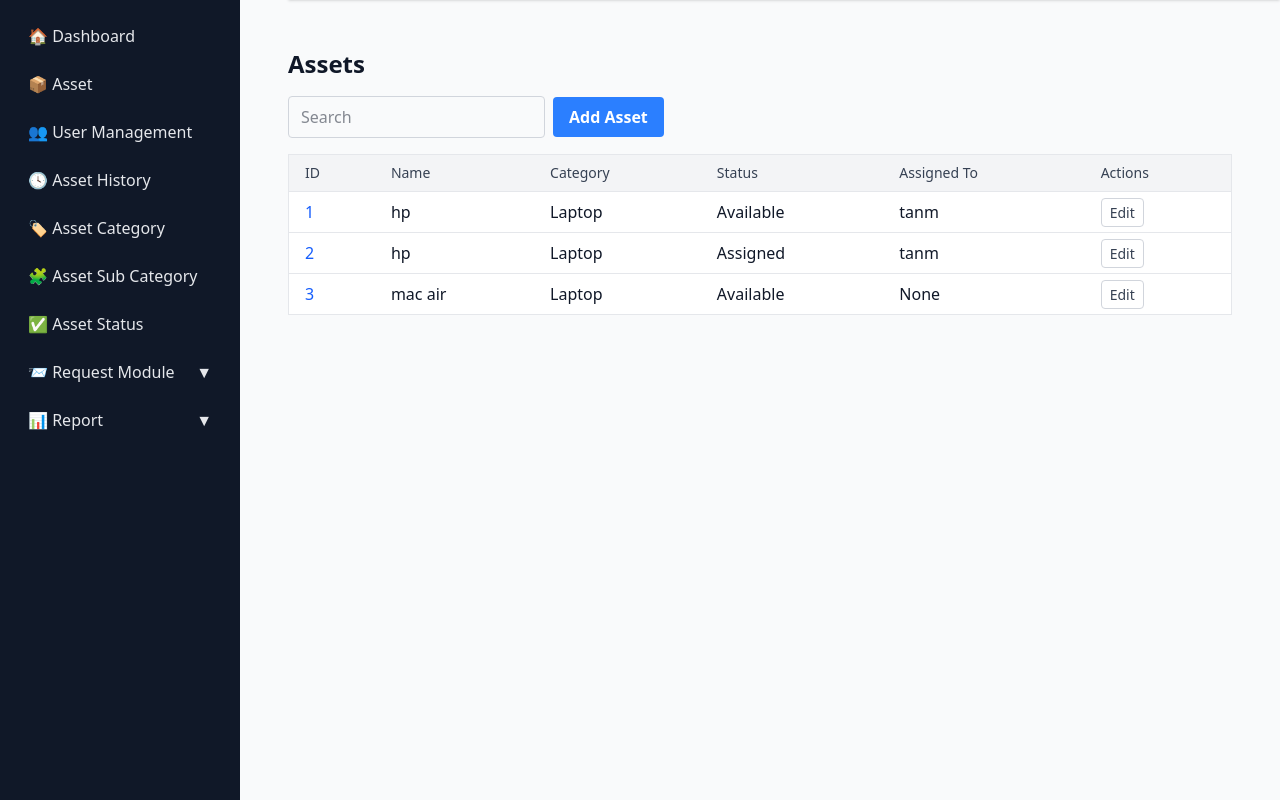
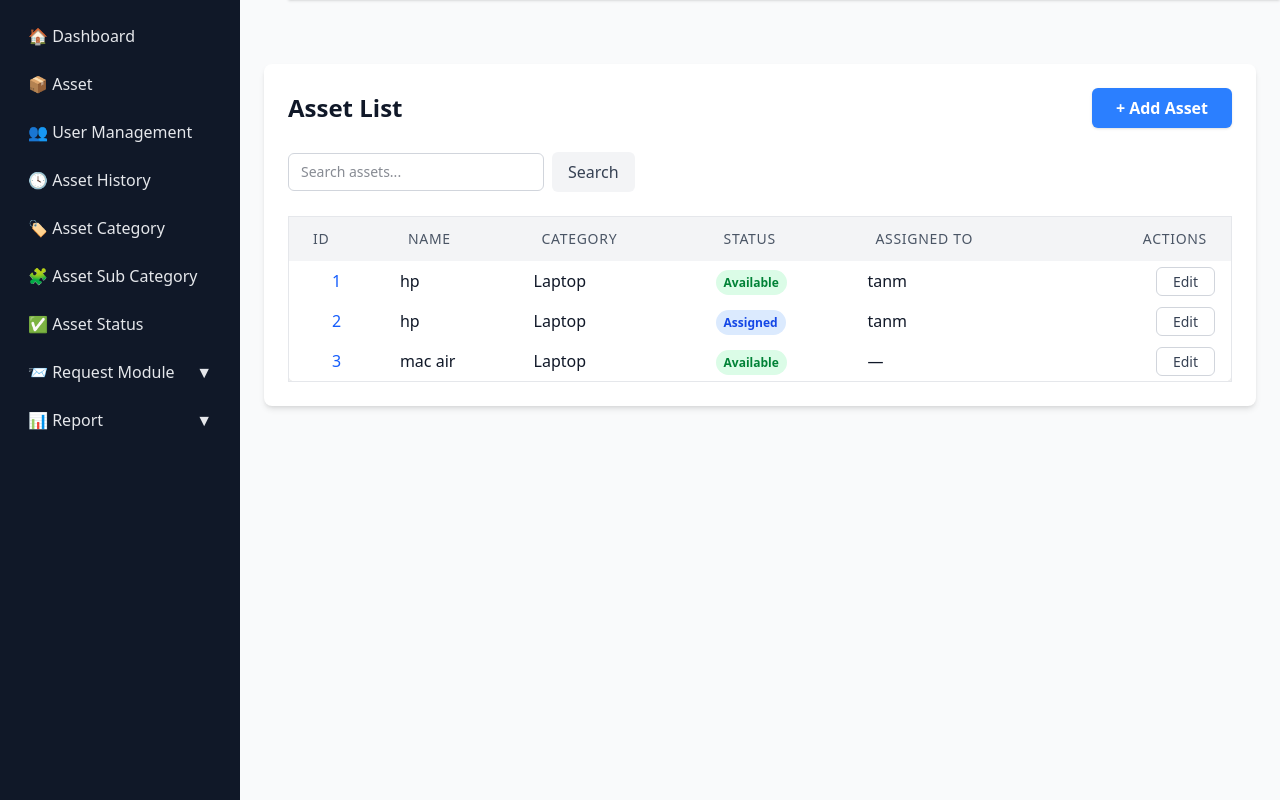
Before and after one commit to cherubkira/Asset-Management-System, a Django app: page /assets/ in a window 1280 px wide. Shown: the part 58-858 px from the top of the page. Run offline with Django 5.2, Linux system fonts and the light colour scheme; the first user in the database is signed in; data comes from the database, SQL or seed files in the repository; style sheets or scripts are compiled from the project's sources; some libraries are stand-ins or nearby versions.

Commit message:
fix:update the style and add some functionality

```diff
--- a/Asset/settings.py
+++ b/Asset/settings.py
@@ -38,12 +38,14 @@ INSTALLED_APPS = [
     'tailwind',
     'theme',
     'widget_tweaks',
+    'rest_framework',
     'django.contrib.admin',
     'django.contrib.auth',
     'django.contrib.contenttypes',
     'django.contrib.sessions',
     'django.contrib.messages',
     'django.contrib.staticfiles',
+
 ]
 
 
--- a/Asset/urls.py
+++ b/Asset/urls.py
@@ -1,5 +1,6 @@
 from django.contrib import admin
 from django.urls import path, include
+
 
 
 urlpatterns = [
@@ -7,6 +8,7 @@ urlpatterns = [
     path("admin/", admin.site.urls),
     path('', include('asset1.urls', namespace='asset1')),
     path("accounts/", include("django.contrib.auth.urls")),
+    path('api/', include('asset1.api.urls')),
 
 
 ]
--- /dev/null
+++ b/asset1/api/urls.py
@@ -0,0 +1,8 @@
+from django.urls import path
+from . import views
+
+urlpatterns = [
+    path('', views.getRoutes),
+    path('assets/', views.getAssets),
+    path('assets/<int:pk>/', views.getAssets),
+]
--- a/asset1/templates/asset1/asset_list.html
+++ b/asset1/templates/asset1/asset_list.html
@@ -1,48 +1,109 @@
-{% extends "asset1/sidebar.html" %}
+{% extends "asset1/sidebar.html" %} {% block page_content %}
+<div class="max-w-6xl mx-auto mt-10 p-6 bg-white rounded-lg shadow-md">
+  <!-- Header -->
+  <div class="flex justify-between items-center mb-6">
+    <h2 class="text-2xl font-bold">Asset List</h2>
+    <a
+      href="{% url 'asset1:asset-create' %}"
+      class="px-6 py-2 bg-blue-500 text-white font-semibold rounded-md shadow hover:bg-blue-700 transition-colors duration-200"
+    >
+      + Add Asset
+    </a>
+  </div>
 
-{% block page_content %}
-<div class="p-6">
-  <h2 class="text-2xl font-bold mb-4">Assets</h2>
-
-
-  <form method="get" class="flex flex-wrap items-center gap-2 mb-4">
+  <!-- Search -->
+  <form method="get" class="flex items-center gap-2 mb-6">
     <input
       type="text"
       name="find_asset"
-      placeholder="Search"
+      placeholder="Search assets..."
       value="{{ request.GET.find_asset }}"
-      class="border border-gray-300 rounded px-3 py-2 focus:outline-none focus:ring-2 focus:ring-blue-500"
+      class="w-64 border border-gray-300 rounded-md px-3 py-2 text-sm focus:outline-none focus:ring-2 focus:ring-blue-500 focus:border-blue-500"
+    />
+    <button
+      type="submit"
+      class="px-4 py-2 bg-gray-100 text-gray-700 font-medium rounded-md hover:bg-gray-200 transition-colors duration-200"
     >
-    <a href="{% url 'asset1:asset-create' %}" class="px-4 py-2 bg-blue-500 text-white font-semibold rounded hover:bg-blue-700 transition rtl:mr-3">Add Asset</a>
+      Search
+    </button>
   </form>
 
+  <!-- Table -->
   <div class="overflow-x-auto">
-    <table class="min-w-full border border-gray-200 divide-y divide-gray-200">
+    <table
+      class="min-w-full bg-white border border-gray-200 rounded-lg shadow-md"
+    >
       <thead class="bg-gray-100">
         <tr>
-          <th class="px-4 py-2 text-left text-sm font-medium text-gray-700">ID</th>
-          <th class="px-4 py-2 text-left text-sm font-medium text-gray-700">Name</th>
-          <th class="px-4 py-2 text-left text-sm font-medium text-gray-700">Category</th>
-          <th class="px-4 py-2 text-left text-sm font-medium text-gray-700">Status</th>
-          <th class="px-4 py-2 text-left text-sm font-medium text-gray-700">Assigned To</th>
-          <th class="px-4 py-2 text-left text-sm font-medium text-gray-700">Actions</th>
+          <th
+            class="px-6 py-3 text-left text-sm font-medium text-gray-600 uppercase tracking-wider"
+          >
+            ID
+          </th>
+          <th
+            class="px-6 py-3 text-left text-sm font-medium text-gray-600 uppercase tracking-wider"
+          >
+            Name
+          </th>
+          <th
+            class="px-6 py-3 text-left text-sm font-medium text-gray-600 uppercase tracking-wider"
+          >
+            Category
+          </th>
+          <th
+            class="px-6 py-3 text-left text-sm font-medium text-gray-600 uppercase tracking-wider"
+          >
+            Status
+          </th>
+          <th
+            class="px-6 py-3 text-left text-sm font-medium text-gray-600 uppercase tracking-wider"
+          >
+            Assigned To
+          </th>
+          <th
+            class="px-6 py-3 text-right text-sm font-medium text-gray-600 uppercase tracking-wider"
+          >
+            Actions
+          </th>
         </tr>
       </thead>
-      <tbody class="bg-white divide-y divide-gray-200">
+      <tbody>
         {% for asset in object_list %}
-        <tr>
-          <td class="px-4 py-2"><a href="{% url 'asset1:asset-detail'  %}" class="text-blue-600 hover:underline">{{ asset.id }}</a></td>
-          <td class="px-4 py-2">{{ asset.name }}</td>
-          <td class="px-4 py-2">{{ asset.category }}</td>
-          <td class="px-4 py-2">{{ asset.get_status_display }}</td>
-          <td class="px-4 py-2">{{ asset.assigned_to }}</td>
-          <td class="px-4 py-2">
-            <a href="" class="text-sm text-gray-700 border border-gray-300 px-2 py-1 rounded hover:bg-gray-100 transition-colors">Edit</a>
+        <tr class="hover:bg-gray-50">
+          <td class="px-4 py-2 border-gray-100 text-center">
+            <a
+              href="{% url 'asset1:asset-detail' asset.id %}"
+              class="text-blue-600 hover:underline"
+            >
+              {{ asset.id }}
+            </a>
+          </td>
+          <td class="px-4 py-2 border-gray-100">{{ asset.name }}</td>
+          <td class="px-4 py-2 border-gray-100">{{ asset.category }}</td>
+          <td class="px-4 py-2 border-gray-100">
+            <span
+              class="px-2 py-1 text-xs font-semibold rounded-full {% if asset.status == 'available' %} bg-green-100 text-green-700 {% elif asset.status == 'assigned' %} bg-blue-100 text-blue-700 {% elif asset.status == 'maintenance' %} bg-yellow-100 text-yellow-700 {% else %} bg-gray-100 text-gray-600 {% endif %}"
+            >
+              {{ asset.get_status_display }}
+            </span>
+          </td>
+          <td class="px-4 py-2 border-gray-100">
+            {{ asset.assigned_to|default:"—" }}
+          </td>
+          <td class="px-4 py-2 border-gray-100 text-right">
+            <a
+              href="{% url 'asset1:asset-update' asset.id %}"
+              class="px-4 py-1 text-sm text-gray-700 border border-gray-300 rounded-md hover:bg-gray-100 transition"
+            >
+              Edit
+            </a>
           </td>
         </tr>
         {% empty %}
         <tr>
-          <td class="px-4 py-2 text-center" colspan="6">No assets found.</td>
+          <td colspan="6" class="text-center px-4 py-6 text-gray-500">
+            No assets found.
+          </td>
         </tr>
         {% endfor %}
       </tbody>
@@ -51,21 +112,40 @@
 
   <!-- Pagination -->
   {% if is_paginated %}
-  <div class="mt-4 flex items-center justify-between">
+  <div class="mt-6 flex items-center justify-between text-sm text-gray-600">
     {% if page_obj.has_previous %}
-      <a href="?page={{ page_obj.previous_page_number }}" class="px-3 py-1 bg-gray-200 rounded hover:bg-gray-300">Prev</a>
+    <a
+      href="?page={{ page_obj.previous_page_number }}"
+      class="px-3 py-1 bg-gray-100 border border-gray-300 rounded hover:bg-gray-200 transition"
+    >
+      Prev
+    </a>
     {% else %}
-      <span class="px-3 py-1 bg-gray-100 rounded text-gray-400">Prev</span>
+    <span
+      class="px-3 py-1 bg-gray-50 border border-gray-200 rounded text-gray-400"
+      >Prev</span
+    >
     {% endif %}
 
-    <span>Page {{ page_obj.number }} of {{ page_obj.paginator.num_pages }}</span>
+    <span
+      >Page {{ page_obj.number }} of {{ page_obj.paginator.num_pages }}</span
+    >
 
     {% if page_obj.has_next %}
-      <a href="?page={{ page_obj.next_page_number }}" class="px-3 py-1 bg-gray-200 rounded hover:bg-gray-300">Next</a>
+    <a
+      href="?page={{ page_obj.next_page_number }}"
+      class="px-3 py-1 bg-gray-100 border border-gray-300 rounded hover:bg-gray-200 transition"
+    >
+      Next
+    </a>
     {% else %}
-      <span class="px-3 py-1 bg-gray-100 rounded text-gray-400">Next</span>
+    <span
+      class="px-3 py-1 bg-gray-50 border border-gray-200 rounded text-gray-400"
+      >Next</span
+    >
     {% endif %}
   </div>
   {% endif %}
 </div>
+
 {% endblock %}
--- a/asset1/templates/asset1/base.html
+++ b/asset1/templates/asset1/base.html
@@ -1,23 +1,26 @@
-<!doctype html>
+<!DOCTYPE html>
 <html lang="en">
   <head>
-  <meta charset="utf-8"/>
+    <meta charset="utf-8" />
     <title>{% block title %}Asset Manager{% endblock %}</title>
 
     {% load static %}
     <!-- Tailwind CSS -->
-  <link rel="stylesheet" href="{% static 'css/dist/styles.css' %}">
+    <link rel="stylesheet" href="{% static 'css/dist/styles.css' %}" />
   </head>
   <body class="bg-gray-50 text-gray-900 min-h-screen">
-
     {% block navbar %}
     <!-- Navbar -->
     <nav class="bg-blue-700 text-white shadow mb-4">
-    <div class="max-w-7xl mx-auto px-4 py-3 flex justify-between items-center">
-      <a href="{%url 'asset1:landing'%}" class="text-lg font-semibold">Asset Management System</a>
+      <div
+        class="max-w-7xl mx-auto px-4 py-3 flex justify-between items-center"
+      >
+        <a href="{%url 'asset1:landing'%}" class="text-lg font-semibold"
+          >Asset Management System</a
+        >
         <div class="flex items-center space-x-4">
           {% if user.is_authenticated %}
-          <span>Hi, {{ user.get_username }}</span>
+          <span>Hello, {{ user.get_username }}</span>
           <form method="post" action="{% url 'asset1:logout' %}">
             {% csrf_token %}
             <button
@@ -33,9 +36,6 @@
         </div>
       </div>
     </nav>
-  {% endblock %}
-
-  {% block content %}{% endblock %}
-
+    {% endblock %} {% block content %}{% endblock %}
   </body>
 </html>
--- a/asset1/templates/asset1/request_form.html
+++ b/asset1/templates/asset1/request_form.html
@@ -6,6 +6,7 @@
   <form method="post">
     {% csrf_token %}
     {{ form.as_p }}
+
     <button type="submit" class="btn btn-success">Submit</button>
     <a  class="btn btn-secondary">Cancel</a>
   </form>
--- a/asset1/templates/asset1/sidebar.html
+++ b/asset1/templates/asset1/sidebar.html
@@ -1,6 +1,4 @@
-{% extends "asset1/base.html" %}
-
-{% block navbar %}
+{% extends "asset1/base.html" %} {% block navbar %}
 <nav class="bg-blue-700 text-white shadow ml-72">
   <div class="max-w-7xl mx-auto px-4 py-3 flex justify-between items-center">
     <h3 class="text-lg font-semibold">System Admin</h3>
@@ -18,44 +16,84 @@
     </div>
   </div>
 </nav>
-{% endblock %}
+{% endblock %} {% block content %}
 
-{% block content %}
-
-<div class="flex min-h-screen  ">
-
+<div class="flex min-h-screen">
   <!-- Sidebar -->
   <aside class="w-60 bg-gray-900 text-gray-200 p-4 space-y-2">
-    <a href="{% url 'asset1:dashboard' %}" class="block px-3 py-2 rounded hover:bg-gray-800">🏠 Dashboard</a>
-    <a href="{% url 'asset1:asset_list' %}" class="block px-3 py-2 rounded hover:bg-gray-800">📦 Asset</a>
-    <a href="{% url 'asset1:employee_list' %}" class="block px-3 py-2 rounded hover:bg-gray-800">👥 User Management</a>
-    <a href="{% url 'asset1:asset_history' %}" class="block px-3 py-2 rounded hover:bg-gray-800">🕓 Asset History</a>
-    <a href="{% url 'asset1:asset_category' %}" class="block px-3 py-2 rounded hover:bg-gray-800">🏷️ Asset Category</a>
-    <a href="{% url 'asset1:subcategory_list' %}" class="block px-3 py-2 rounded hover:bg-gray-800">🧩 Asset Sub Category</a>
-    <a href="{% url 'asset1:asset_status' %}" class="block px-3 py-2 rounded hover:bg-gray-800">✅ Asset Status</a>
-
+    <a
+      href="{% url 'asset1:dashboard' %}"
+      class="block px-3 py-2 rounded hover:bg-gray-800"
+      >🏠 Dashboard</a
+    >
+    <a
+      href="{% url 'asset1:asset_list' %}"
+      class="block px-3 py-2 rounded hover:bg-gray-800"
+      >📦 Asset</a
+    >
+    <a
+      href="{% url 'asset1:employee_list' %}"
+      class="block px-3 py-2 rounded hover:bg-gray-800"
+      >👥 User Management</a
+    >
+    <a
+      href="{% url 'asset1:asset_history' %}"
+      class="block px-3 py-2 rounded hover:bg-gray-800"
+      >🕓 Asset History</a
+    >
+    <a
+      href="{% url 'asset1:asset_category' %}"
+      class="block px-3 py-2 rounded hover:bg-gray-800"
+      >🏷️ Asset Category</a
+    >
+    <a
+      href="{% url 'asset1:subcategory_list' %}"
+      class="block px-3 py-2 rounded hover:bg-gray-800"
+      >🧩 Asset Sub Category</a
+    >
+    <a
+      href="{% url 'asset1:asset_status' %}"
+      class="block px-3 py-2 rounded hover:bg-gray-800"
+      >✅ Asset Status</a
+    >
 
     <!--Request Module -->
     <details class="group">
-      <summary class="cursor-pointer px-3 py-2 rounded hover:bg-gray-800 flex justify-between items-center">
+      <summary
+        class="cursor-pointer px-3 py-2 rounded hover:bg-gray-800 flex justify-between items-center"
+      >
         <span>📨 Request Module</span>
         <span class="group-open:rotate-180 transition-transform">▼</span>
       </summary>
       <div class="pl-5 mt-1 space-y-1">
-        <a href="{% url 'asset1:asset_request_list' %}" class="block px-2 py-1 rounded hover:bg-gray-800">Asset Request</a>
-        <a href="{% url 'asset1:asset_issue_list' %}" class="block px-2 py-1 rounded hover:bg-gray-800">Asset Issue</a>
+        <a
+          href="{% url 'asset1:asset_request_list' %}"
+          class="block px-2 py-1 rounded hover:bg-gray-800"
+          >Asset Request</a
+        >
+        <a
+          href="{% url 'asset1:asset_issue_list' %}"
+          class="block px-2 py-1 rounded hover:bg-gray-800"
+          >Asset Issue</a
+        >
       </div>
     </details>
 
     <!-- Report -->
     <details class="group">
-      <summary class="cursor-pointer px-3 py-2 rounded hover:bg-gray-800 flex justify-between items-center">
+      <summary
+        class="cursor-pointer px-3 py-2 rounded hover:bg-gray-800 flex justify-between items-center"
+      >
         <span>📊 Report</span>
         <span class="group-open:rotate-180 transition-transform">▼</span>
       </summary>
       <div class="pl-5 mt-1 space-y-1">
-        <a href="#" class="block px-2 py-1 rounded hover:bg-gray-800">Asset Info</a>
-        <a href="#" class="block px-2 py-1 rounded hover:bg-gray-800">Asset Allocation</a>
+        <a href="#" class="block px-2 py-1 rounded hover:bg-gray-800"
+          >Asset Info</a
+        >
+        <a href="#" class="block px-2 py-1 rounded hover:bg-gray-800"
+          >Asset Allocation</a
+        >
       </div>
     </details>
   </aside>
@@ -67,6 +105,5 @@
     <p class="text-gray-600">Use the sidebar to navigate through the system.</p>
     {% endblock %}
   </main>
-
 </div>
 {% endblock %}
--- a/asset1/urls.py
+++ b/asset1/urls.py
@@ -12,7 +12,7 @@ urlpatterns = [
     path('asset/employees/', views.employee_list, name='employee_list'),
     path('asset/employees/add/', views.employee_create, name='employee_create'),
     path('assets/history/', views.asset_history, name='asset_history'),
-    path('assets/request/', views.asset_request, name='asset_request'),
+
     path('assets/category/', views.category_list, name='asset_category'),
     path('assets/category/add/', views.category_create, name='category_create'),
     path("asset/Subcategory/", views.subcategory_list, name="subcategory_list"),
@@ -21,11 +21,9 @@ urlpatterns = [
     path('asset/delete/<int:pk>/', views.asset_delete, name='asset_delete'),
     path('asset/requests/', views.asset_request_list, name='asset_request_list'),
     path('asset/issues/', views.asset_issue_list, name='asset_issue_list'),
+    path("<int:pk>/update/", views.asset_update, name="asset-update"),
 
-
-    path('assets/detail/', views.asset_detail, name='asset-detail'),
-    path('assets/comment/', views.asset_comment, name='asset-comment'),
-
+    path('assets/detail/<int:id>/', views.asset_detail, name='asset-detail'),
 
     path('login/', auth_views.LoginView.as_view(template_name='asset1/login.html'), name='login'),
     path('logout/', auth_views.LogoutView.as_view(), name='logout'),
--- a/asset1/views.py
+++ b/asset1/views.py
@@ -77,13 +77,6 @@ def asset_detail(request):
 
     return render(request, 'asset1/asset_detail.html')
 
-
-@login_required
-def asset_comment(request):
-
-    return render(request, 'asset1/asset_comment.html')
-
-
 @login_required
 def asset_create(request):
     if request.method == 'POST':
@@ -95,16 +88,6 @@ def asset_create(request):
         form = AssetForm()
     return render(request, 'asset1/asset_form.html', {'form': form})
 
-@login_required
-def asset_request(request):
-    if request.method == 'POST':
-        form = AssetRequestForm(request.POST)
-        if form.is_valid():
-            form.save()
-            return redirect('asset1:request_form')
-    else:
-        object_list = AssetRequestForm()
-    return render(request, 'asset1/request_form.html',{"object_list": object_list})
 
 @login_required
 def employee_create(request):
@@ -169,6 +152,7 @@ def asset_delete(request, pk):
 
 
 def asset_request_list(request):
+
     requests = AssetRequest.objects.select_related('asset', 'requester', 'category').all().order_by('-requested_at')
     return render(request, 'asset1/request_list.html', {'requests': requests})
 
@@ -176,3 +160,14 @@ def asset_request_list(request):
 def asset_issue_list(request):
     issues = IssueReport.objects.select_related("asset", "reporter").all().order_by('-created_at')
     return render(request, "asset1/issue_list.html", {"issues": issues,})
+
+def asset_update(request, pk):
+    asset = get_object_or_404(Asset, pk=pk)
+    if request.method == "POST":
+        form = AssetForm(request.POST, instance=asset)
+        if form.is_valid():
+            form.save()
+            return redirect("asset1:asset-list")
+    else:
+        form = AssetForm(instance=asset)
+    return render(request, "asset1/asset_form.html", {"form": form})
```
Also changed, not shown: asset1/api/serializers.py (added, +9 -0 lines), asset1/api/views.py (added, +28 -0 lines), asset1/signals.py (+12 -0 lines), asset1/templates/asset1/asset_confirm_delete.html (+14 -0 lines), asset1/templates/asset1/dashboard.html (+130 -58 lines), asset1/api/__init__.py (added), db.sqlite3. Lines whose indentation alone changed are shown as unchanged.
